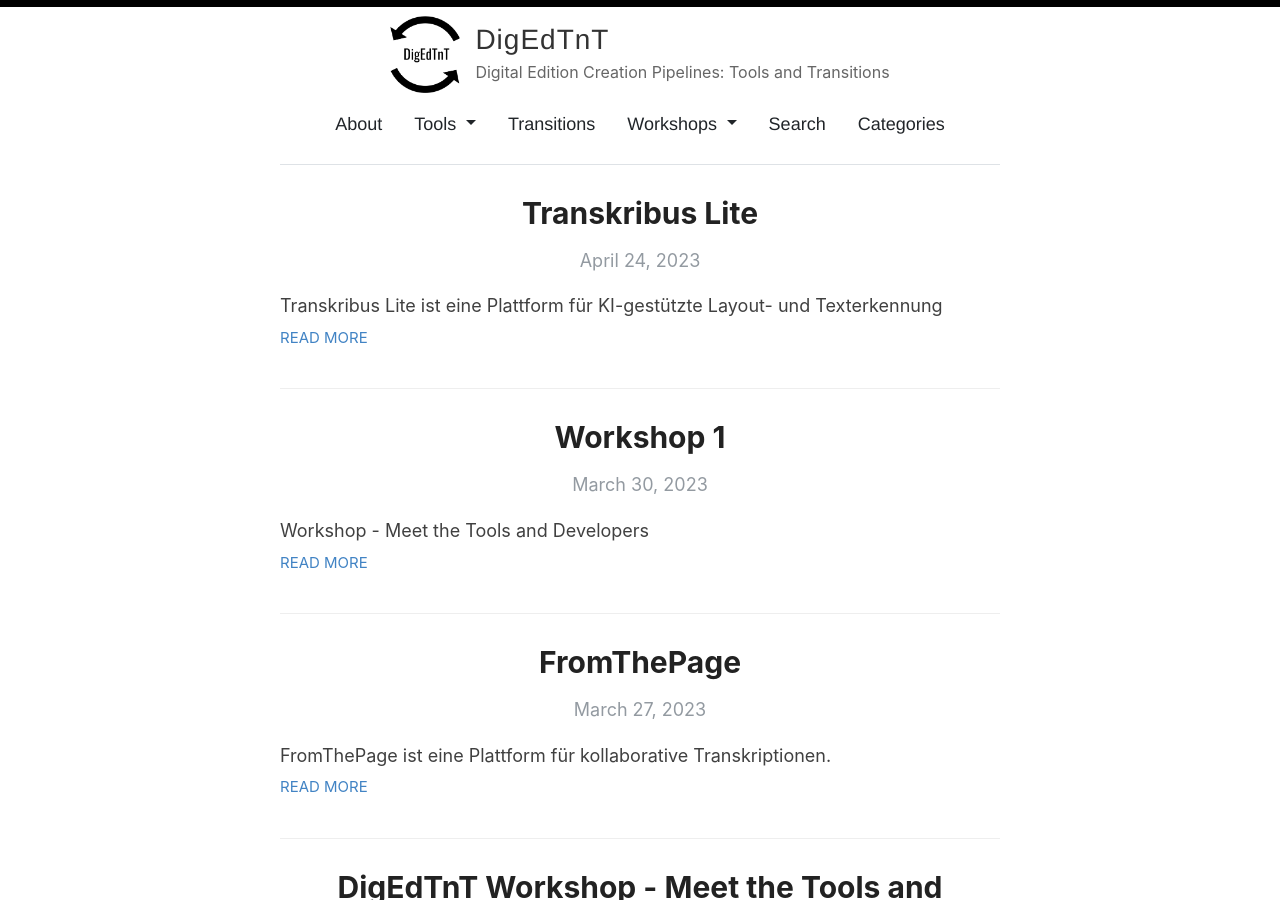
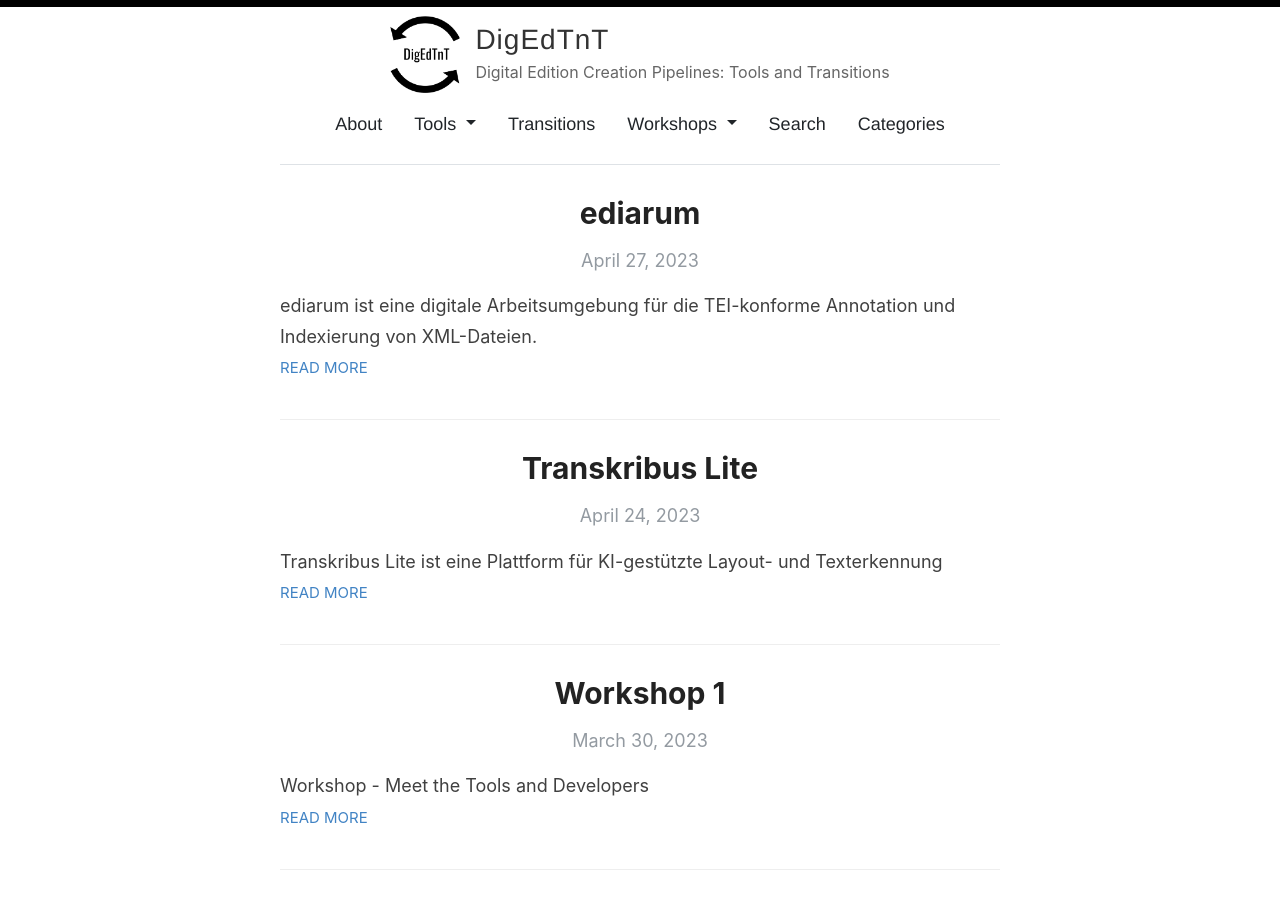
Before and after one commit to DigEdTnT/digedtnt.github.io, a Jekyll site: the page built from index.html, in a window 1280 px wide and 900 px high. Built offline with Jekyll 4.4.1, drawn with Linux system fonts in a browser that asks for light colours; the list of posts is cut into pages by our own code; some of the changed lines change nothing that is shown.

Commit message:
ediarum test

````diff
--- a/_layouts/default.html
+++ b/_layouts/default.html
@@ -39,6 +39,7 @@
                 <ul class="dropdown-menu">
                   <li><a class="dropdown-item link-dark" href="{{ site.baseurl }}/fromthepage">FromThePage</a></li>
                   <li><a class="dropdown-item link-dark" href="{{ site.baseurl }}/transkribus">Transkribus</a></li>
+                  <li><a class="dropdown-item link-dark" href="{{ site.baseurl }}/ediarum">ediarum</a></li>
                 </ul>
               </li>
               <li class="nav-item">
--- /dev/null
+++ b/_posts/2023-04-27-ediarum.md
@@ -0,0 +1,225 @@
+---
+
+layout: post
+
+title: ediarum
+
+categories: [tool, ediarum, annotation, indexing, register, opensource]
+
+excerpt: ediarum ist eine digitale Arbeitsumgebung für die TEI-konforme Annotation und Indexierung von XML-Dateien.
+
+---
+
+
+# Allgemeine Beschreibung
+
+ediarum ist eine seit 2012 entwickelte digitale Arbeits- und Publikationsumgebung, die aus mehreren Softwarekomponenten besteht und im Grunde ein Werkzeugkasten aus verschiedenen auf TEI-Standard basierenden Modulen ist. Damit bietet ediarum eine Schnittstelle zwischen Editionsumgebung, XML-Datenbank und Rechercheportal, wobei die Kernfähigkeit jedenfalls in der Aufbereitung von XML-Dateien besteht. Die digitale Arbeitsumgebung basiert auf einer eXist-db und ermöglicht nicht nur die Transkription von Manuskripten und Drucken, sondern vor allem auch die TEI-konforme Annotation und Erstellung von Text- und Sachapparaten sowie Registern.
+
+ediarum ist als ein Add-On für Oxygen konzipiert und seit 2015 gibt es eine generalisierte Eingabeoberfläche. Zu beachten ist, dass ediarum keine Plug-and-Play-Software ist, da immer ein:e DH-Entwickler:in für die Implementierung und den Betrieb von ediarum nötig ist. In laufenden Projekten werden nicht immer alle Module, sondern mitunter auch nur Frameworks eingesetzt, bei denen es auch möglich ist, andere Datenbanken zu nutzen(?).
+
+Komponentenübersicht hier näher erklären oder in Einrichtung & erste Schritte entsprechend integrieren? (Datenmodell, Datenschicht, Datenverwaltung, Präsentation → siehe ediarum Doku Schönberg)
+
+
+## Anwendungsbereiche
+
+
+
+* Transkription von Manuskripten und Drucken
+* Text-Mark-up
+* TEI-konforme Annotation
+* Indexierung
+* Erstellung von Text- und Sachapparaten sowie Registern
+* Publikation in Web und Druck
+
+
+## Funktionsübersicht
+
+
+
+* Als Schema (ODD/RNG) nutzt ediarum das DTA-Basisformat (relativ strikt?)
+* Kollaboration mit Möglichkeiten der Qualitätssicherung
+* Module innerhalb unterschiedlicher Umgebungen (hier nur auszugsweise):
+    * _eXist-db:_
+        * **ediarum.DB** zur Konfiguration einer eXist-Datenbank; die Daten, die von beliebigen Webtechnologien genutzt werden können, werden dabei über eine JSON-API geliefert
+        * **ediarum.WEB** als Library, die entsprechende Funktionalitäten für die Erstellung einer WebApp für ein Rechercheportal bereitstellt
+    * _Oxygen XML-Editor:_
+        * **ediarum.BASE.edit** beinhaltet nützliche Funktionen für die Bearbeitung von XML-Dateien wie zum Beispiel Stylesheets für den Autor-Modus, die eine benutzerfreundlichere Transkription ( von Formatierungen wie Unterstreichungen, Hervorhebungen, Streichungen, Leserlichkeit, etc. oder Markierung fremdsprachlicher Einträge) mit Schaltflächen im Oxygen-Editor ermöglichen
+        * **ediarum.REGISTER.edit** beinhaltet nützliche Funktionen für die erleichterte Auszeichnung von Personen, Orten etc.
+        * **ediarum.PDF** für das Herunterladen und Ausdrucken von TEI-XML-kodierten Texteditionen (in Entwicklung)
+        * **ediarum.MEDIAEVUM** für die Edition mittelalterlicher (Prosa-)Texte
+* Diverse Ansichtsmöglichkeiten: Web-Ansicht und PDF-Vorschau
+
+
+## Voraussetzungen
+
+Jedes Tool kann einerseits bestimmte Vorkenntnisse der Benutzer:innen voraussetzen und andererseits auch hinsichtlich der Software-Umgebung gewisse Anforderungen stellen.
+
+
+### **Erforderliche Kenntnisse**
+
+
+
+* XPath/XQuery
+* XSLT
+* HTML/CSS von Vorteil
+* Grundverständnis von GitHub
+
+
+### **Benötigte Software**
+
+
+
+* Oxygen XML Author (kommerziell)
+* eXist-db (optional - nur bei kollaborativem Arbeiten und für Registerverknüpfungen; Workarounds sind grundsätzlich möglich)
+* Docker Desktop (für eine weniger fehleranfällige Installation von eXist-db)
+
+
+## Tool-Kompatibilität
+
+
+<table>
+  <tr>
+   <td>
+   </td>
+   <td>IIIF
+   </td>
+   <td>Transkribus
+   </td>
+   <td>FromThePage
+   </td>
+   <td>OpenRefine
+   </td>
+   <td>ba[sic?]
+   </td>
+   <td>teiPublisher
+   </td>
+   <td>ediarum.WEB
+   </td>
+  </tr>
+  <tr>
+   <td>ediarum
+   </td>
+   <td>?
+   </td>
+   <td>?
+   </td>
+   <td>🦄
+   </td>
+   <td>🦄
+   </td>
+   <td>?
+   </td>
+   <td>?
+   </td>
+   <td>✅
+   </td>
+  </tr>
+</table>
+
+
+
+## Kostenübersicht
+
+Open Source
+
+
+# Möglichkeiten & Grenzen
+
+Da jedes Projekt unterschiedliche Anforderungen mit sich bringt, sollen nachfolgend mögliche Vor- und Nachteile des getesteten Tools dargestellt werden.
+
+
+## Stärken
+
+
+
+* Kollaboration: man kann sehen, wer an was gearbeitet hat; man kann Bearbeiter einfügen und der Teil wird in Entwurfstatus gestellt - so sieht man, was man selbst noch machen muss und ob das Dokument fertig ist
+
+
+## Herausforderungen & Probleme
+
+
+
+* Implementierung und Konfiguration erfordert DH-Entwickler:in
+
+
+# Einrichtung & Erste Schritte
+
+Anhand eines Beispielprojekts, das zum Ziel hat, Kochrezepte aus dem Mittelalter computergestützt zu analysieren und später über eine Forschungsplattform zur Verfügung zu stellen, soll nachfolgend ein möglicher Arbeitsablauf beschrieben werden. Die dafür verwendeten Daten wurden bereits mit dem Tool FromThePage transkribiert und daraufhin für die weitere Bearbeitung vorbereitet (siehe Transition). In dieser Kurzanleitung soll nun mit ediarum die weitere Annotation und Indexierung der Kochrezepte des Beispielprojektes erfolgen und beschrieben werden.
+
+
+
+1. Installation einzelner Komponenten
+
+
+    * **Installation von eXist-db:** Um auch in diesem Abschnitt des Beispielprojektes die kollaborative Komponente genauer zu betrachten, besteht der erste Schritt darin, eine XML-Datenbank einzurichten, in der die bereits erstellten Transkriptionen für die weitere Annotation gespeichert werden sollen.
+    Für ein lokales Setup von eXsit-db haben wir für unseren Rechner mit Windows 10 als Betriebssystem zuerst [Docker Desktop](https://www.docker.com/products/docker-desktop/) (Version 4.18.0) heruntergeladen und installiert. Eventuell müssen wir uns nach der Installation einmal abmelden oder unseren PC neu starten. Danach öffnen wir Docker Desktop und warten bis sich der Docker Engine gestartet ist.
+    {% include image.html url="../data/pipelines/pipeline_1/ediarum/img/start-docker-engine.PNG" description="Abb. x: Docker Engine starten" %}
+    Im nächsten Schritt öffnen wir unser Terminal und installieren uns unsere lokale eXist-db mit dem Befehl:
+        {% include codeHeader.html %}
+        ```terminal \
+        docker pull existdb/existdb:5.2.0`
+        ```
+    Nach dem Pull-Vorgang müssen wir nun die eXist-db noch unter Angabe des Ports (8080:8080 für unseren Localhost) ausführen, indem wir folgende Eingabe in unserem Terminal machen:  \
+        {% include codeHeader.html %}
+        ```terminal
+        docker run -it -d -p 8080:8080 -p 8443:8443 --name exist existdb/existdb:5.2.0 \
+        ```
+    → Die aktuellste eXist-Version ist 5.4.1, jedoch ist ediarum nur bis zur Version 5.3.1 kompatibel.
+
+2. Einrichtung des Projekts
+
+3. Integration und Konfiguration von Frameworks
+4. Bearbeitung der Dokumente
+5. Export der Dokumente
+
+
+# Kontakt
+
+**Unternehmensgröße:** 123 (Stand 2023)
+
+**Weblink:** [www.weblink.com](www.weblink.com)
+
+**Mail:**
+
+
+<table>
+  <tr>
+   <td>Allgemeiner Support
+   </td>
+   <td><a href="mailto:office@mails.com">office@mails.com</a>
+   </td>
+  </tr>
+  <tr>
+   <td>MisterSowieso (Chefe)
+   </td>
+   <td><a href="mailto:mailadresse@mails.com">mailadresse@mails.com</a>
+   </td>
+  </tr>
+</table>
+
+
+
+# Ressourcen
+
+
+## Dokumentation
+
+
+
+* [ediarum Setup-Anleitung](https://www.ediarum.org/docs/set-up/)
+
+
+## Tutorials
+
+
+## Projekte, die dieses Tool genutzt haben
+
+
+
+* [edition humboldt digital](https://edition-humboldt.de/): Das Editionsvorhaben “Alexander von Humboldt auf Reisen - Wissenschaft aus der Bewegung” ediert und publiziert Reisetagebücher, Briefe sowie andere Dokumente seit 2015 mit ediarum. In der edition humboldt digital werden die edierten Texte nicht nur präsentiert, sondern auch über Personen-, Orts-, Werk-, Institutions- und Pflanzenregister erschlossen.
+* [Schleiermacher in Berlin 1808-1834:](https://schleiermacher-digital.de/) In diesem Projekt werden Briefwechsel, Tageskalender sowie Vorlesungen von Friedrich Schleiermacher während seiner Zeit in Berlin ediert und die Edition durch Personen-, Orts-, Werkregister und ein Verzeichnis zu den erwähnten Bibelstellen erschlossen.
+
+
+## Literatur
+
+Literaturliste von Zotero
````
